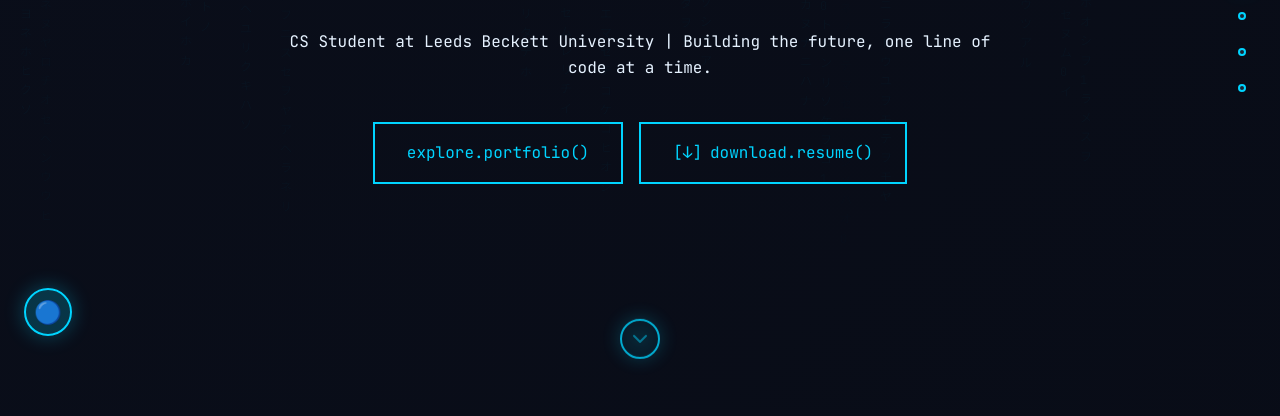
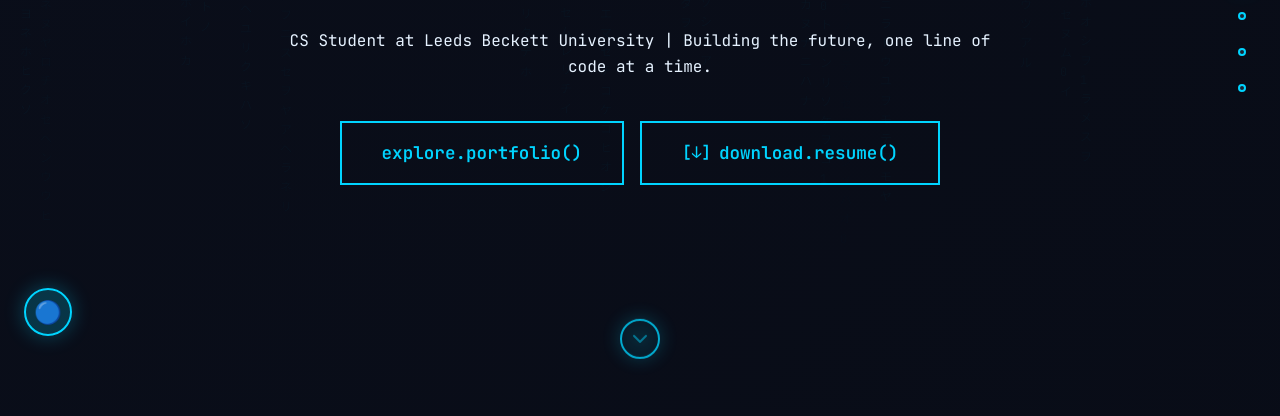
Before and after one commit to aransys/matrix-portfolio, an Astro site: page / in a window 1280 px wide. Shown: the part 384-800 px from the top of the page. Built offline with nearby package versions, Linux system fonts and the light colour scheme; Astro itself is replaced by a stand-in of ours.

Commit message:
style: update Hero component button styles; increase padding, font size, and weight for improved aesthetics and user interaction

```diff
--- a/src/components/Hero.astro
+++ b/src/components/Hero.astro
@@ -106,11 +106,13 @@ const {
 
   .cta-button {
     display: inline-block;
-    padding: 1rem 2rem;
+    padding: 1rem 2.5rem;
     background: transparent;
     border: 2px solid var(--primary-color);
     color: var(--primary-color);
     text-decoration: none;
+    font-size: 1.1rem;
+    font-weight: 600;
     transition: all 0.3s ease;
     position: relative;
     overflow: hidden;
```
